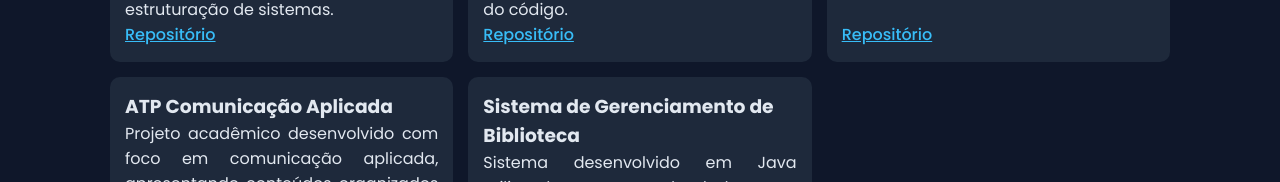
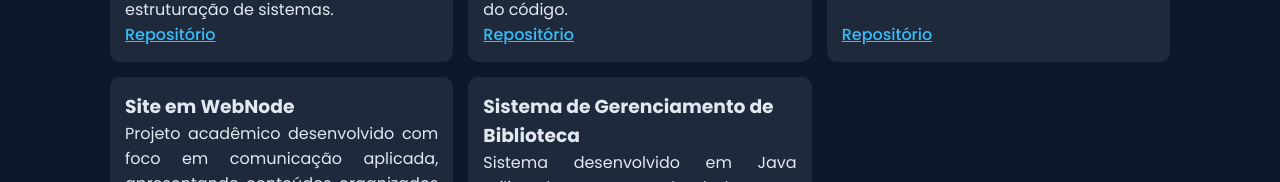
Before and after one commit to thiago23sl/Portifolio, a plain HTML site: page index.html in a window 1280 px wide. Shown: the part 1090-1272 px from the top of the page. Drawn offline with Linux system fonts and the light colour scheme.

Commit message:
Update index.html

```diff
--- a/index.html
+++ b/index.html
@@ -132,7 +132,7 @@
         </div>
 
         <div class="project-card">
-          <h3>ATP Comunicação Aplicada</h3>
+          <h3>Site em WebNode </h3>
           <p>
             Projeto acadêmico desenvolvido com foco em comunicação aplicada, apresentando conteúdos organizados
             em uma página web. O site demonstra habilidades em estruturação de layout, design e apresentação
```
